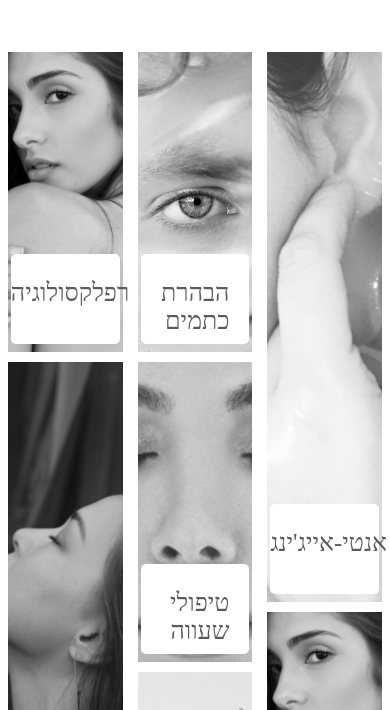
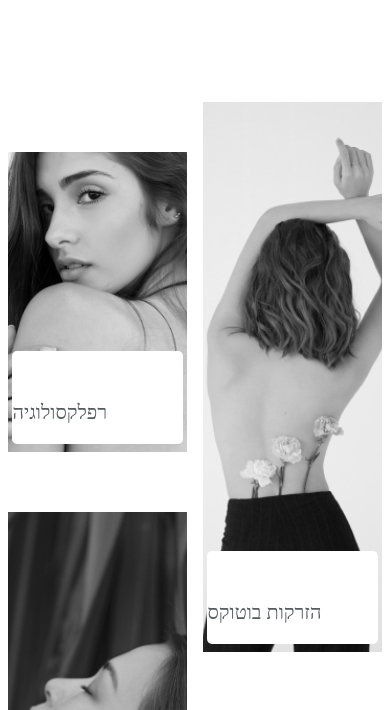
Before and after one commit to yoavweber/orna_weber, a Gatsby site: page /components/home/treatments/treatments in a window 390 px wide. Shown: the part 134-844 px from the top of the page. Built offline with nearby package versions, Linux system fonts and the light colour scheme; Gatsby itself is replaced by a stand-in of ours.

Commit message:
making treatments in home page responsive

```diff
--- a/src/pages/components/home/treatments/treatments.js
+++ b/src/pages/components/home/treatments/treatments.js
@@ -34,21 +34,15 @@ const TreatmentSection = () => {
     <section className={styles.treatments}>
       <h1> הטיפולים שלנו</h1>
       <div className={styles.wrapper}>
-        <div className={firstColumn}>
           <Card treatment={Treatments.reflexology} img={treatment1} />
           <Card size="big" treatment={Treatments.hair} img={treatment2} />
           <Card treatment={Treatments.akne} img={treatment3} />
-        </div>
-        <div className={secondColumn}>
           <Card treatment={Treatments.pigmentation} img={treatment4} />
           <Card treatment={Treatments.wax} img={treatment5} />
           <Card size="big" treatment={Treatments.butox} img={treatment6} />
-        </div>
-        <div className={thirdColumn}>
           <Card size="big" treatment={Treatments.antiAging} img={treatment7} />
           <Card treatment={Treatments.akne} img={treatment1} />
           <Card treatment={Treatments.akne} img={treatment2} />
-        </div>
       </div>
     </section>
   )
--- a/src/pages/components/home/treatments/treatments.module.scss
+++ b/src/pages/components/home/treatments/treatments.module.scss
@@ -13,20 +13,14 @@
 }
 
 .wrapper {
-    display: grid;
     width: 100%;
-    grid-template-columns: 1fr 1fr 1fr;
-    grid-column-gap: 15px;
+    column-count: 3;
+    break-inside: avoid;
+    :nth-child(4){
+      padding-top: 100px;
+    }
+
   }
-
-.column {
-    // display: flex;
-    // flex-direction: column;
-}
-
-// .secondColumn{
-//   height: 80%;
-// }
 
 .card {
     position: relative;
@@ -34,6 +28,8 @@
     margin-bottom: 10px;
     justify-content: center;
     height: auto;
+    break-inside: avoid;
+
     img {
         height: 300px;
         width: 100%;
@@ -54,8 +50,9 @@
 .cardText {
     position: absolute;
     width: 95%;
+    display: flex;
+    align-items: center;
     background: white;
-    height: 90px;
     bottom: 8px;
     border-radius: 5px;
     h3 {
@@ -66,3 +63,26 @@
         color: #575C5F;
       }
   }
+
+
+  @media(max-width: 850px){
+    .wrapper{
+      column-count: 2;
+
+      :nth-child(4){
+        padding-top: 0;
+       }
+      :nth-child(1){
+       margin-top: 50px;
+      }
+    }
+
+      .cardText{
+        display: flex;
+        align-items: center;
+        h3{
+          font-size: 20px;
+        }
+
+      }
+    }
```
Also changed, not shown: src/pages/components/treatments/assets/treatment-2.jpg (added).
